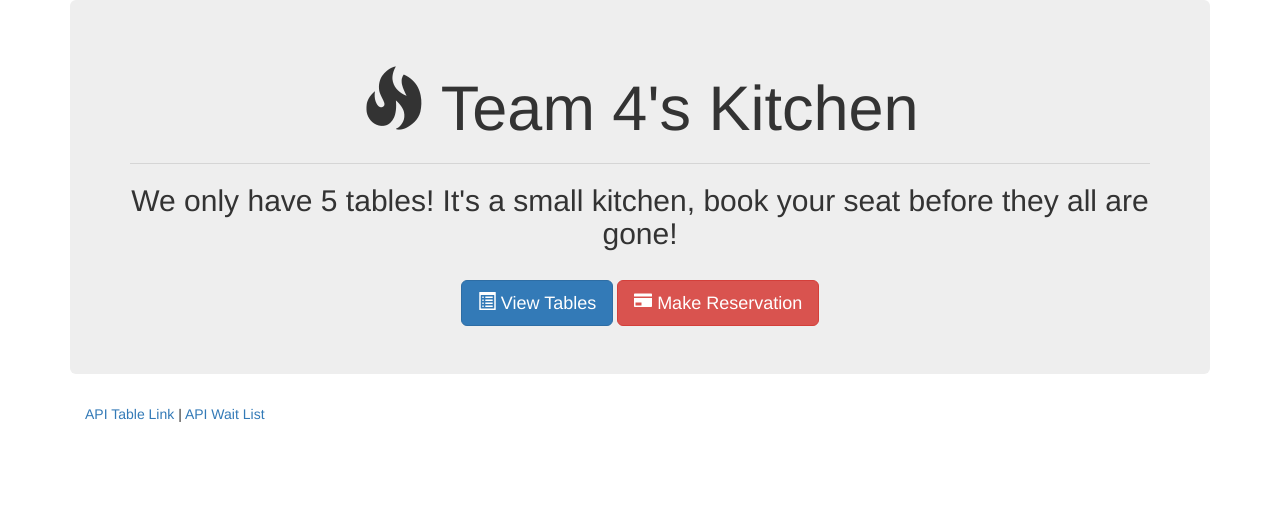
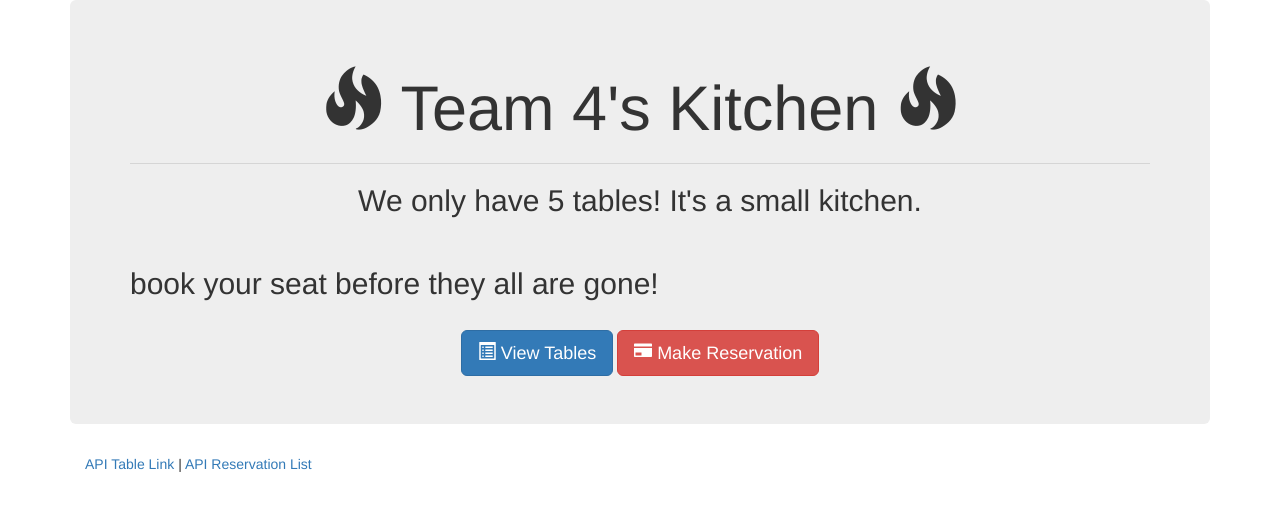
Before and after one commit to Bigshmow/hot-restaurant, a plain HTML site: page index.html in a window 1280 px wide. Drawn offline with nearby package versions, Linux system fonts and the light colour scheme.

Commit message:
changed index jumbotron

```diff
--- a/index.html
+++ b/index.html
@@ -18,9 +18,13 @@
     <div class="container">
 
         <div class="jumbotron">
-            <h1 class="text-center"><span class="glyphicon glyphicon-fire"></span> Team 4's Kitchen</h1>
+            <h1 class="text-center"><span class="glyphicon glyphicon-fire"></span> Team 4's Kitchen <span
+                    class="glyphicon glyphicon-fire"></span></h1>
             <hr>
-            <h2 class="text-center">We only have 5 tables! It's a small kitchen, book your seat before they all are gone!</h2>
+            <h2 class="text-center">We only have 5 tables! It's a small kitchen.</h2>
+            <br>
+            <h2>book your seat before they all are
+                gone!</h2>
             <br>
 
             <div class="text-center">
@@ -34,7 +38,7 @@
 
         <footer class="footer">
             <div class="container">
-                <p><a href="/api/tables">API Table Link</a> | <a href="/api/waitlist">API Wait List</a></p>
+                <p><a href="/table">API Table Link</a> | <a href="/reserve">API Reservation List</a></p>
             </div>
         </footer>
 
```
